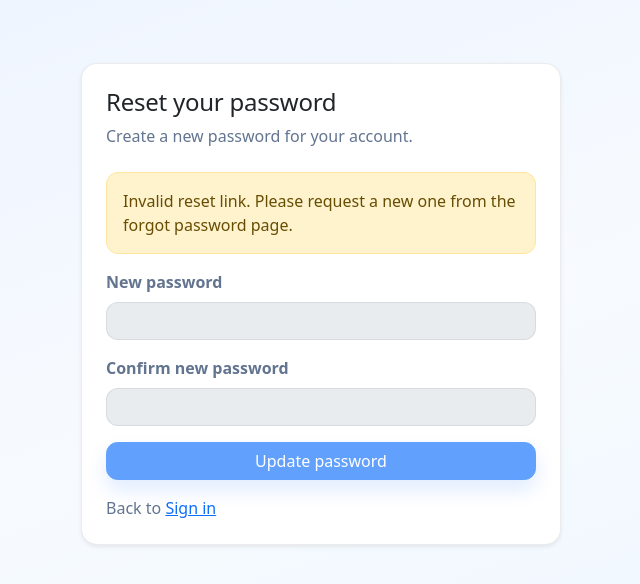
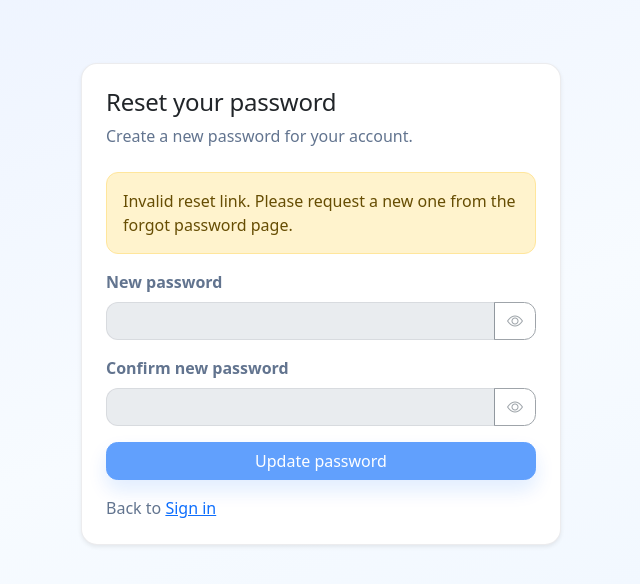
Before and after one commit to Balibaseka-Deogiracious/LRMS, a React (Vite) app in the folder frontend/: page /reset-password in a window 1280 px wide. Shown: the top 584 px of the page, without its empty margins (319-959 px from the left). Built offline with nearby package versions, Linux system fonts and the light colour scheme.

Commit message:
added the view password feature

```diff
--- a/frontend/src/pages/Login.tsx
+++ b/frontend/src/pages/Login.tsx
@@ -13,6 +13,7 @@ function normalizeRole(input: unknown): 'admin' | 'student' {
 export default function Login() {
   const [email, setEmail] = useState('')
   const [password, setPassword] = useState('')
+  const [showPassword, setShowPassword] = useState(false)
   const [validated, setValidated] = useState(false)
   const [loading, setLoading] = useState(false)
   const navigate = useNavigate()
@@ -88,9 +89,10 @@ export default function Login() {
 
             <div className="mb-3">
               <label htmlFor="password" className="form-label">Password</label>
+              <div className="input-group has-validation">
                 <input
                   id="password"
-                type="password"
+                  type={showPassword ? 'text' : 'password'}
                   className="form-control"
                   placeholder="Enter your password"
                   value={password}
@@ -98,7 +100,16 @@ export default function Login() {
                   minLength={6}
                   required
                 />
+                <button
+                  type="button"
+                  className="btn btn-outline-secondary"
+                  onClick={() => setShowPassword((prev) => !prev)}
+                  aria-label={showPassword ? 'Hide password' : 'Show password'}
+                >
+                  <i className={`bi ${showPassword ? 'bi-eye-slash' : 'bi-eye'}`} aria-hidden="true" />
+                </button>
                 <div className="invalid-feedback">Password must be at least 6 characters.</div>
+              </div>
             </div>
 
             <div className="mb-3 text-end">
--- a/frontend/src/pages/Register.tsx
+++ b/frontend/src/pages/Register.tsx
@@ -9,6 +9,8 @@ export default function Register() {
   const [email, setEmail] = useState('')
   const [password, setPassword] = useState('')
   const [confirmPassword, setConfirmPassword] = useState('')
+  const [showPassword, setShowPassword] = useState(false)
+  const [showConfirmPassword, setShowConfirmPassword] = useState(false)
   const [validated, setValidated] = useState(false)
   const [loading, setLoading] = useState(false)
   const navigate = useNavigate()
@@ -89,9 +91,10 @@ export default function Register() {
 
             <div className="col-12">
               <label htmlFor="password" className="form-label">Password</label>
+              <div className="input-group has-validation">
                 <input
                   id="password"
-                type="password"
+                  type={showPassword ? 'text' : 'password'}
                   className="form-control"
                   placeholder="Create a strong password"
                   value={password}
@@ -99,21 +102,40 @@ export default function Register() {
                   minLength={6}
                   required
                 />
+                <button
+                  type="button"
+                  className="btn btn-outline-secondary"
+                  onClick={() => setShowPassword((prev) => !prev)}
+                  aria-label={showPassword ? 'Hide password' : 'Show password'}
+                >
+                  <i className={`bi ${showPassword ? 'bi-eye-slash' : 'bi-eye'}`} aria-hidden="true" />
+                </button>
                 <div className="invalid-feedback">Password must be at least 6 characters.</div>
+              </div>
             </div>
 
             <div className="col-12">
               <label htmlFor="confirmPassword" className="form-label">Confirm Password</label>
+              <div className="input-group has-validation">
                 <input
                   id="confirmPassword"
-                type="password"
+                  type={showConfirmPassword ? 'text' : 'password'}
                   className={`form-control ${confirmPassword && confirmPassword !== password ? 'is-invalid' : ''}`}
                   placeholder="Confirm your password"
                   value={confirmPassword}
                   onChange={(e) => setConfirmPassword(e.target.value)}
                   required
                 />
+                <button
+                  type="button"
+                  className="btn btn-outline-secondary"
+                  onClick={() => setShowConfirmPassword((prev) => !prev)}
+                  aria-label={showConfirmPassword ? 'Hide confirm password' : 'Show confirm password'}
+                >
+                  <i className={`bi ${showConfirmPassword ? 'bi-eye-slash' : 'bi-eye'}`} aria-hidden="true" />
+                </button>
                 <div className="invalid-feedback">Passwords must match.</div>
+              </div>
             </div>
 
             <div className="col-12 d-grid">
--- a/frontend/src/pages/ResetPassword.tsx
+++ b/frontend/src/pages/ResetPassword.tsx
@@ -10,6 +10,8 @@ export default function ResetPassword() {
 
   const [newPassword, setNewPassword] = useState('')
   const [confirmPassword, setConfirmPassword] = useState('')
+  const [showNewPassword, setShowNewPassword] = useState(false)
+  const [showConfirmPassword, setShowConfirmPassword] = useState(false)
   const [validated, setValidated] = useState(false)
   const [loading, setLoading] = useState(false)
   const [completed, setCompleted] = useState(false)
@@ -80,9 +82,10 @@ export default function ResetPassword() {
           <form noValidate className={validated ? 'was-validated' : ''} onSubmit={handleSubmit}>
             <div className="mb-3">
               <label htmlFor="newPassword" className="form-label">New password</label>
+              <div className="input-group has-validation">
                 <input
                   id="newPassword"
-                type="password"
+                  type={showNewPassword ? 'text' : 'password'}
                   className="form-control"
                   value={newPassword}
                   onChange={(e) => setNewPassword(e.target.value)}
@@ -90,14 +93,25 @@ export default function ResetPassword() {
                   required
                   disabled={loading || completed || !token}
                 />
+                <button
+                  type="button"
+                  className="btn btn-outline-secondary"
+                  onClick={() => setShowNewPassword((prev) => !prev)}
+                  aria-label={showNewPassword ? 'Hide new password' : 'Show new password'}
+                  disabled={loading || completed || !token}
+                >
+                  <i className={`bi ${showNewPassword ? 'bi-eye-slash' : 'bi-eye'}`} aria-hidden="true" />
+                </button>
                 <div className="invalid-feedback">Please enter at least 6 characters.</div>
+              </div>
             </div>
 
             <div className="mb-3">
               <label htmlFor="confirmPassword" className="form-label">Confirm new password</label>
+              <div className="input-group has-validation">
                 <input
                   id="confirmPassword"
-                type="password"
+                  type={showConfirmPassword ? 'text' : 'password'}
                   className="form-control"
                   value={confirmPassword}
                   onChange={(e) => setConfirmPassword(e.target.value)}
@@ -105,7 +119,17 @@ export default function ResetPassword() {
                   required
                   disabled={loading || completed || !token}
                 />
+                <button
+                  type="button"
+                  className="btn btn-outline-secondary"
+                  onClick={() => setShowConfirmPassword((prev) => !prev)}
+                  aria-label={showConfirmPassword ? 'Hide confirm new password' : 'Show confirm new password'}
+                  disabled={loading || completed || !token}
+                >
+                  <i className={`bi ${showConfirmPassword ? 'bi-eye-slash' : 'bi-eye'}`} aria-hidden="true" />
+                </button>
                 <div className="invalid-feedback">Please confirm your new password.</div>
+              </div>
             </div>
 
             <div className="d-grid mb-3">
```
Lines whose indentation alone changed are shown as unchanged.
